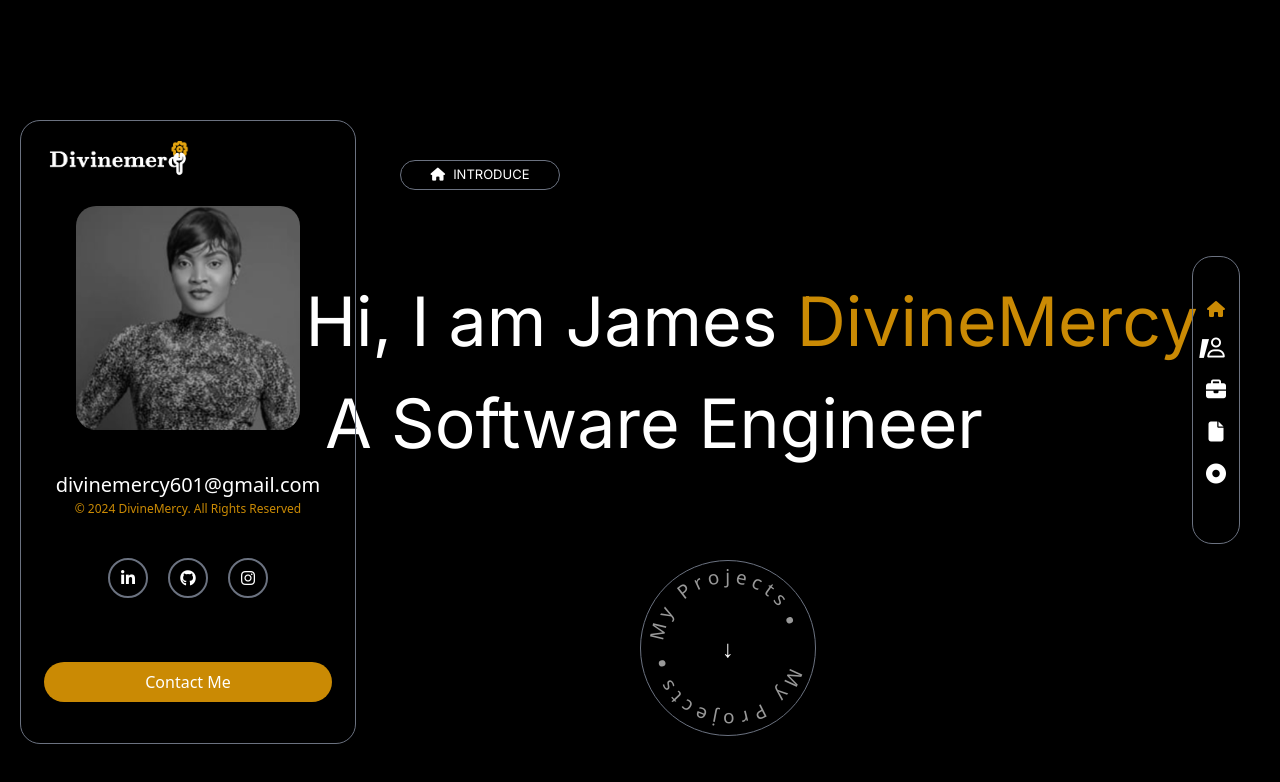
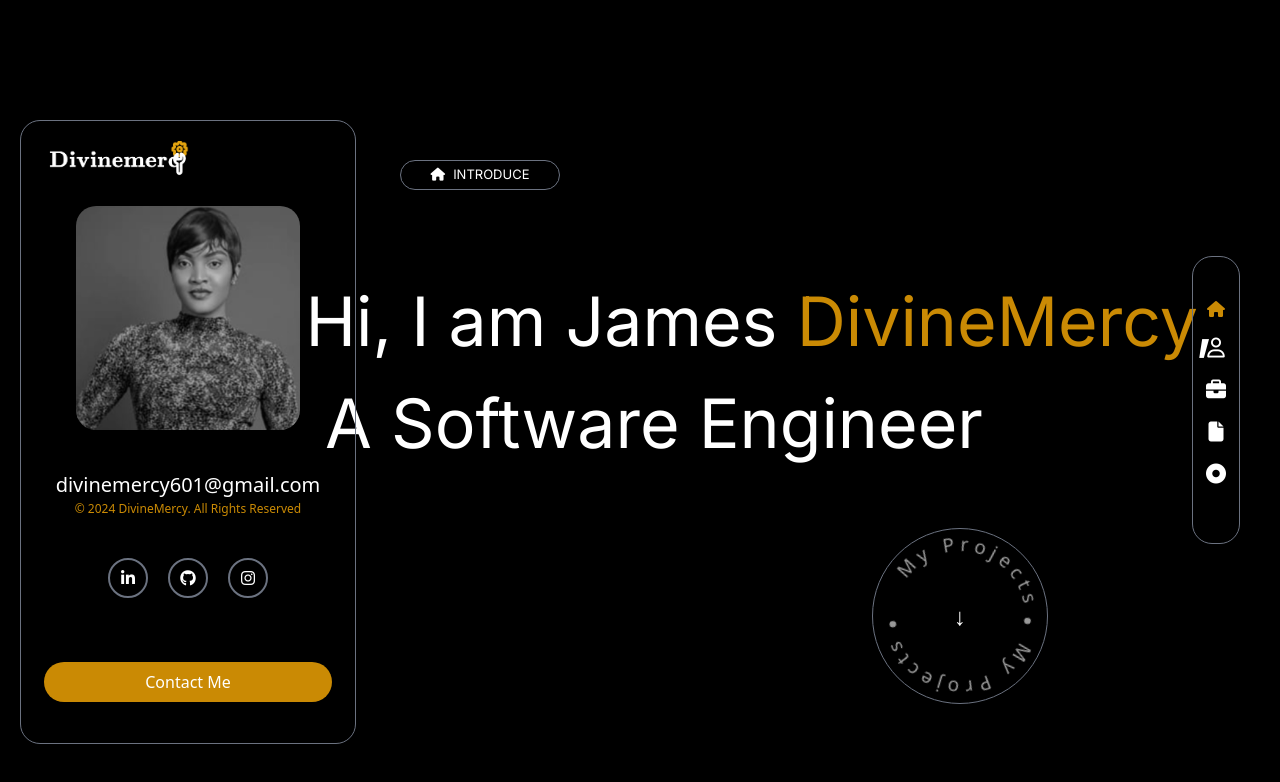
Before and after one commit to Divinegirl8/project, a React (Create React App) app: page / in a window 1280 px wide. Shown: the top 782 px of the page. Built offline with nearby package versions, Linux system fonts and the light colour scheme.

Commit message:
new commit

```diff
--- a/src/component/About/index.tsx
+++ b/src/component/About/index.tsx
@@ -55,7 +55,7 @@ const About = React.forwardRef<HTMLDivElement, {}>((props, ref)=> {
             ref={(el) => (elementsRef.current[0] = el)}
             className={`${style.innerHeader} ${style.hidden}`}
           >
-            <div className="flex lg:ml-[30rem] pt-[10rem]">
+            <div className="flex lg:ml-[30rem] pt-[10rem] mt-[18rem]">
               <div className="flex flex-row gap-2 justify-center border-gray-500 border w-[10rem] h-[30px] rounded-[20px] pt-1">
                 <i
                   className="fa-solid fa-user"
--- a/src/component/features/Homepage/index.module.css
+++ b/src/component/features/Homepage/index.module.css
@@ -64,7 +64,7 @@
   .pageContent {
     transition: opacity 0.5s ease-in-out;
   }
-
+/*
   @keyframes rotate {
     0% {
         transform: rotate(0deg);
@@ -76,7 +76,7 @@
 
   .animateRotate {
     animation: rotate 10s linear infinite;
-  }
+  } */
 
   @media (max-width: 350px){
 
--- a/src/component/features/Homepage/index.tsx
+++ b/src/component/features/Homepage/index.tsx
@@ -8,6 +8,7 @@ import Skills from '../../Skills';
 import Qualification from '../../Qualification';
 import Portfolio from '../../Portfolio';
 import CustomCursor from '../../CustomCursor';
+import Circle from '../../reusuable/Circle';
 
 const Homepage: React.FC = () => {
   const [isAnimationComplete, setIsAnimationComplete] = useState(false);
@@ -77,7 +78,6 @@ const Homepage: React.FC = () => {
 
         <div className={`${style.pageContent} absolute inset-0 ${isAnimationComplete ? style.visible : ''}`}>
           <CustomCursor isShown={true}/>
-
 
 
           <div className="border-gray-500 border-[0.5px] w-[3rem] h-[18rem] rounded-[20px] items-center fixed right-10 top-1/2 transform -translate-y-1/2 hidden lg:flex flex-col text-white text-center gap-3 z-50 pt-10">
@@ -167,50 +167,22 @@ const Homepage: React.FC = () => {
 
 
         <HeroPage ref={HeroPageRef} />
+        <div className='mt-[-30rem]'>
+          <Circle handleIconClick={() => handleIconClick("portfolio",portfolioRef)}/>
+          </div>
           <div className={`${style.section}`}><About ref={aboutRef} /></div>
           <Skills ref={skillsRef}/>
           <div className={`${style.section}`}><Qualification ref={qualificationRef} /></div>
 
           <Portfolio ref={portfolioRef} />
-        </div>
 
-        <div className={`${style.pageContent} absolute inset-0 ${isAnimationComplete ? style.visible : ''}`}>
-        {isAnimationComplete && (
-  <div
-    className={` items-center justify-center lg:ml-[40rem] lg:mt-[35rem] hidden lg:block`}
-    onClick={() => handleIconClick("portfolio", portfolioRef)}
-  >
-    <div className="rounded-[100px] h-[11rem] w-[11rem] border border-gray-500 text-white flex items-center justify-center relative cursor-pointer">
-      <svg
-        width="160"
-        height="160"
-        viewBox="0 0 160 160"
-        xmlns="http://www.w3.org/2000/svg"
-        className={`absolute ${style.animateRotate}`}
-      >
-        <defs>
-          <path
-            id="circlePath"
-            d="M80,80 m-65,0 a 65,65 0 1,1 130,0 a 65,65 0 1,1 -130,0"
-          />
-        </defs>
-        <text fill="#999999" fontSize="19" textAnchor="middle">
-          <textPath href="#circlePath" startOffset="40%">
-            <tspan dx="40">M y </tspan> <tspan dx="10">P r o j e c t s</tspan>
-            <tspan fontSize="50" dx="10">&#x2E;</tspan>
-            <tspan dx="40">M y </tspan> <tspan dx="10">P r o j e c t s</tspan>
-            <tspan fontSize="50" dx="10">&#x2E;</tspan>
-          </textPath>
-        </text>
-      </svg>
-      <div className="absolute flex items-center justify-center">
-        <p className="text-2xl">&#8595;</p>
-      </div>
-    </div>
-  </div>
-)}
 
-      </div></div>
+
+
+
+             </div>
+
+             </div>
     </>
   );
 };
--- /dev/null
+++ b/src/component/reusuable/Circle/index.module.css
@@ -0,0 +1,13 @@
+
+@keyframes rotate {
+    0% {
+        transform: rotate(0deg);
+    }
+    100% {
+        transform: rotate(360deg);
+    }
+  }
+
+  .animateRotate {
+    animation: rotate 10s linear infinite;
+  }
--- /dev/null
+++ b/src/component/reusuable/Circle/index.tsx
@@ -0,0 +1,46 @@
+import React from "react";
+import style from "./index.module.css"
+
+interface CircleProps {
+  handleIconClick: () => void;
+}
+
+const Circle: React.FC<CircleProps> = ({ handleIconClick }) => {
+  return (
+    <div
+      className="flex items-center justify-center lg:ml-[40rem]"
+      onClick={handleIconClick}
+    >
+      <div className="rounded-[100px] h-[11rem] w-[11rem] border border-gray-500 text-white flex items-center justify-center relative cursor-pointer">
+        <svg
+          width="160"
+          height="160"
+          viewBox="0 0 160 160"
+          xmlns="http://www.w3.org/2000/svg"
+
+          className={`absolute ${style.animateRotate}`}
+        >
+          <defs>
+            <path
+              id="circlePath"
+              d="M80,80 m-65,0 a 65,65 0 1,1 130,0 a 65,65 0 1,1 -130,0"
+            />
+          </defs>
+          <text fill="#999999" fontSize="19" textAnchor="middle">
+            <textPath href="#circlePath" startOffset="40%">
+              <tspan dx="40">M y </tspan> <tspan dx="10">P r o j e c t s</tspan>
+              <tspan fontSize="50" dx="10">&#x2E;</tspan>
+              <tspan dx="40">M y </tspan> <tspan dx="10">P r o j e c t s</tspan>
+              <tspan fontSize="50" dx="10">&#x2E;</tspan>
+            </textPath>
+          </text>
+        </svg>
+        <div className="absolute flex items-center justify-center">
+          <p className="text-2xl">&#8595;</p>
+        </div>
+      </div>
+    </div>
+  );
+};
+
+export default Circle;
```
